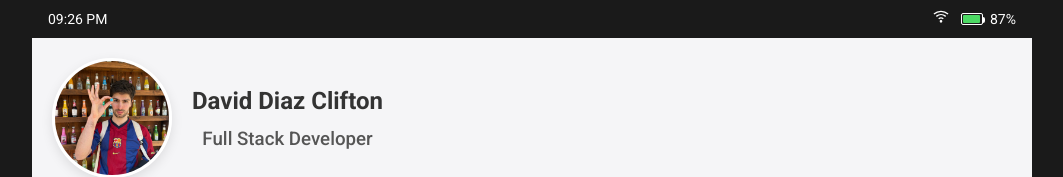
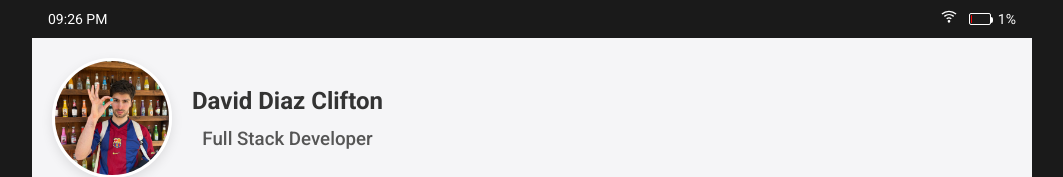
Before and after one commit to daviddc5/DavidDiazClifton, a React (Create React App) app in the folder david-portfolio/: page / in a window 1280 px wide. Shown: the top 177 px of the page, without its empty margins (108-1171 px from the left). Built offline with nearby package versions, Linux system fonts and the light colour scheme.

Commit message:
battery change

```diff
--- a/david-portfolio/src/components/nintendoSwitchPortfolio.js
+++ b/david-portfolio/src/components/nintendoSwitchPortfolio.js
@@ -16,7 +16,7 @@ const NintendoSwitchPortfolio = () => {
   const [selectedSection, setSelectedSection] = useState(null);
   const [isMenuOpen, setIsMenuOpen] = useState(true);
   const [currentTime, setCurrentTime] = useState(new Date());
-  const [batteryLevel, setBatteryLevel] = useState(87);
+  const [batteryLevel, setBatteryLevel] = useState(1);
 
   // Time updater
   useEffect(() => {
@@ -575,7 +575,7 @@ const styles = `
     left: 1px;
     top: 1px;
     height: 8px;
-    background-color: #4CD964;
+    background-color:rgb(255, 0, 0);
     border-radius: 1px;
   }
 
```
